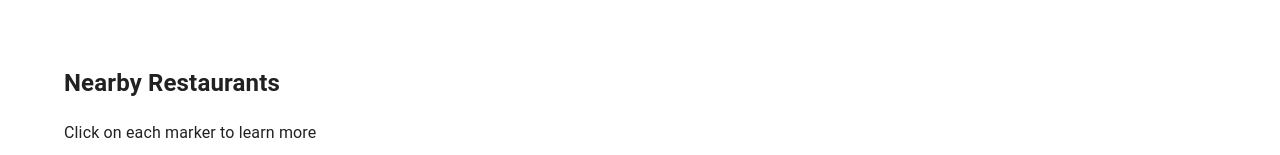
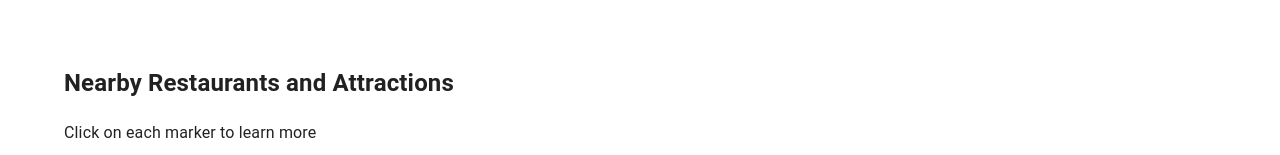
Before and after one commit to j-caspar/Route-Wizard, a React (Create React App) app in the folder client/: page /airbnbs/1 in a window 1280 px wide. Shown: the part 1182-1337 px from the top of the page. Built offline with nearby package versions, Linux system fonts and the light colour scheme; no server answers; the HTML template or start-up script is replaced by a standard one.

Commit message:
changed h2 on AirBnB page

```diff
--- a/client/src/pages/AirbnbInfoPage.js
+++ b/client/src/pages/AirbnbInfoPage.js
@@ -178,7 +178,7 @@ export default function AirbnbInfoPage() {
       }
 
       <br></br>
-      <h2>Nearby Restaurants</h2>
+      <h2>Nearby Restaurants and Attractions</h2>
       <p>Click on each marker to learn more</p>
 
       <div id="map" style={{ height: '500px'}}></div>
```
